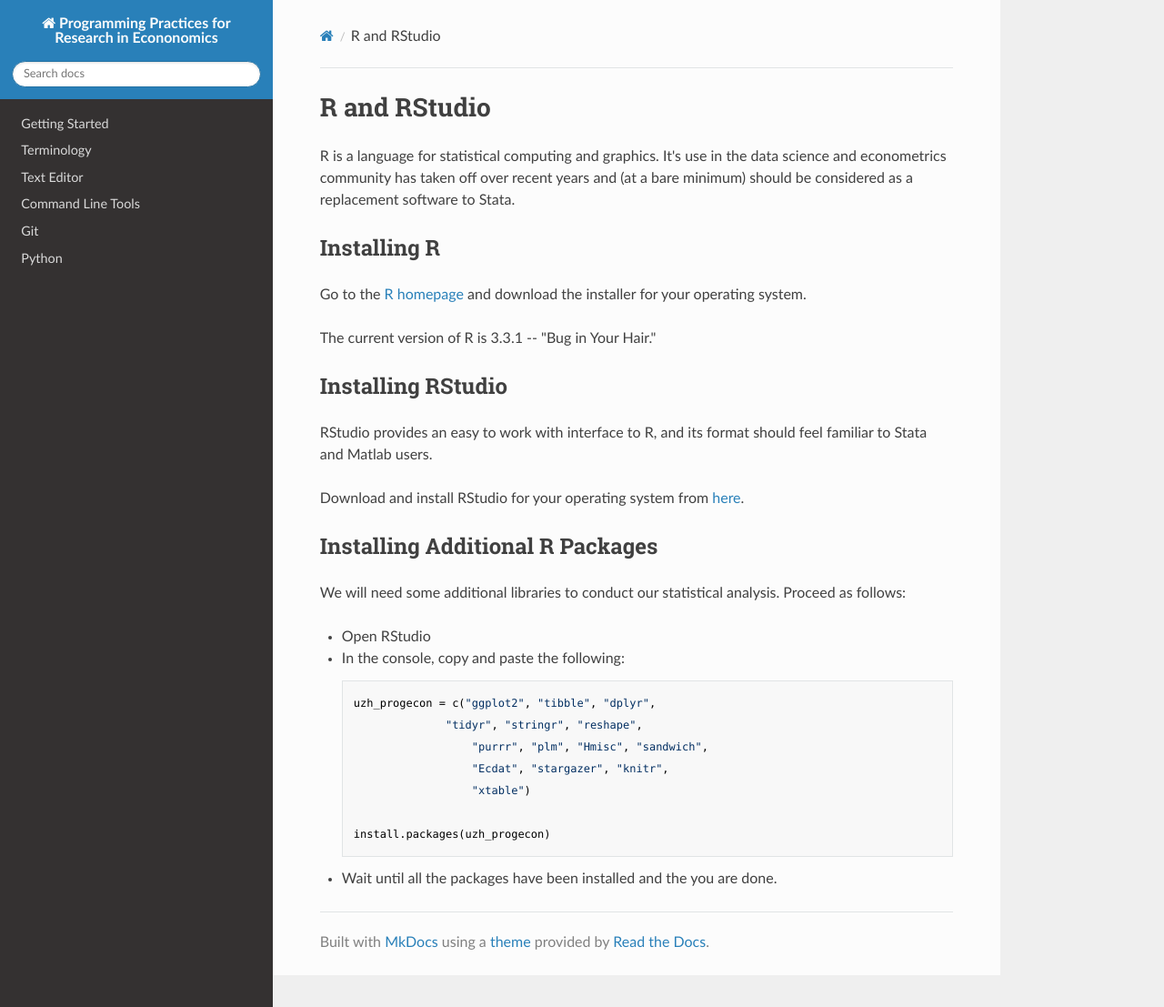
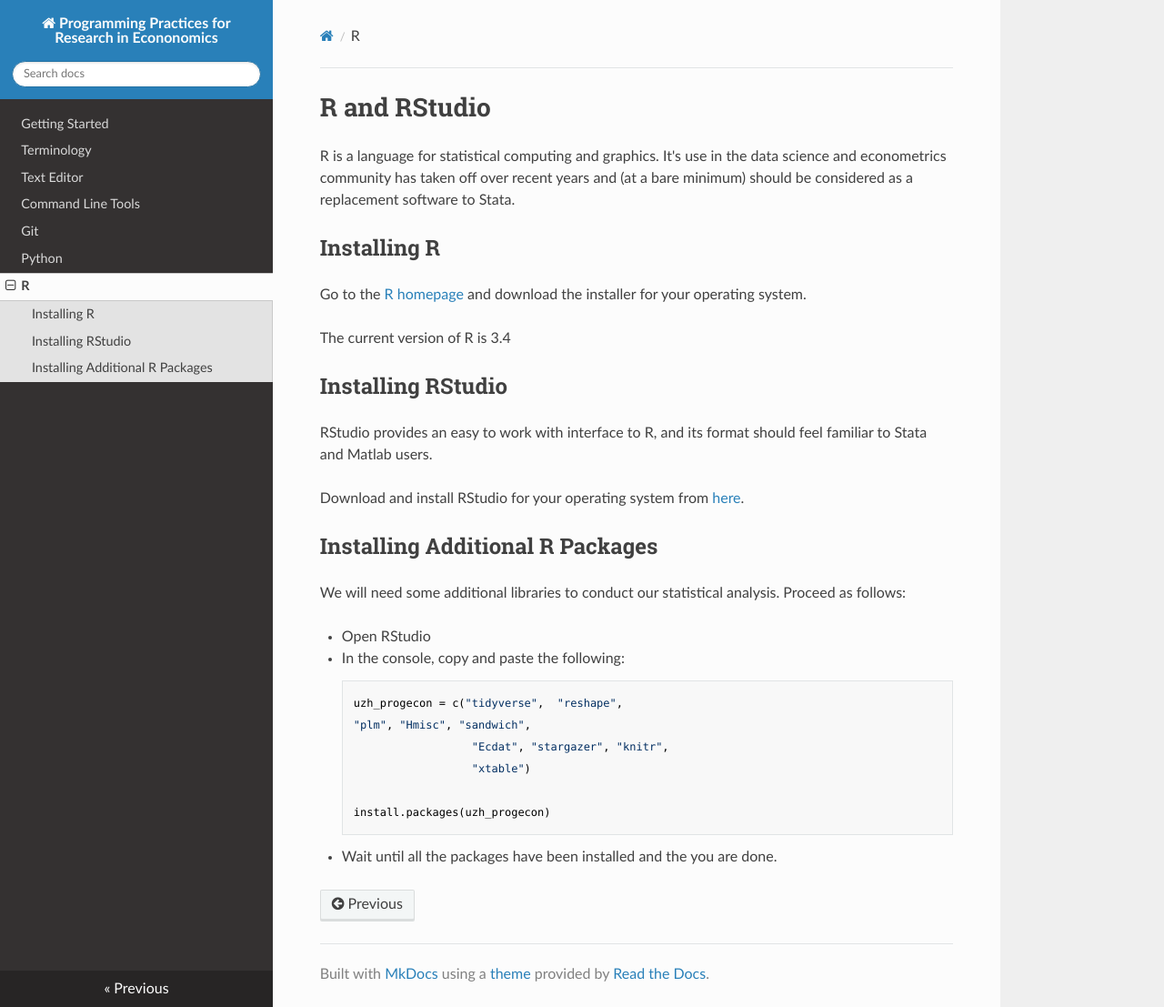
Before and after one commit to pp4rs/DEPRECATED-installation-guide, an MkDocs documentation site: the page built from docs/r.md, in a window 1280 px wide and 1107 px high. Shown: the whole window at 91% size. Built offline with MkDocs 1.6.1, drawn with Linux system fonts in a browser that asks for light colours; nearby versions of some CDN libraries; old or Windows-style settings are respelled for this version of MkDocs.

Commit message:
simplified package installation using the tidyverse installer, need to be sure we have all packages for expanded 2017 edition though

```diff
--- a/docs/r.md
+++ b/docs/r.md
@@ -7,7 +7,7 @@
 
 Go to the [R homepage](https://cran.r-project.org/) and download the installer for your operating system.
 
-The current version of R is 3.3.1 -- "Bug in Your Hair."
+The current version of R is 3.4
 
 ## Installing RStudio
 
@@ -22,9 +22,8 @@
 * Open RStudio
 * In the console, copy and paste the following:
 
-        uzh_progecon = c("ggplot2", "tibble", "dplyr",
-                      "tidyr", "stringr", "reshape",
-                          "purrr", "plm", "Hmisc", "sandwich",
+        uzh_progecon = c("tidyverse",  "reshape",
+        "plm", "Hmisc", "sandwich",
                           "Ecdat", "stargazer", "knitr",
                           "xtable")
 
--- a/mkdocs.yml
+++ b/mkdocs.yml
@@ -6,10 +6,10 @@
 - Command Line Tools: commandLine.md
 - Git: gitInstall.md
 - Python: python.md
+- R: r.md
 # - Automation with Make: make.md
 # - Automation with Waf: waf.md
 # - Build Tools: snakemake.md
-# - R: r.md
 # - SQLite: sqlite.md
 # - Matlab: matlab.md
 # - Path Settings: path-setting.md
```
